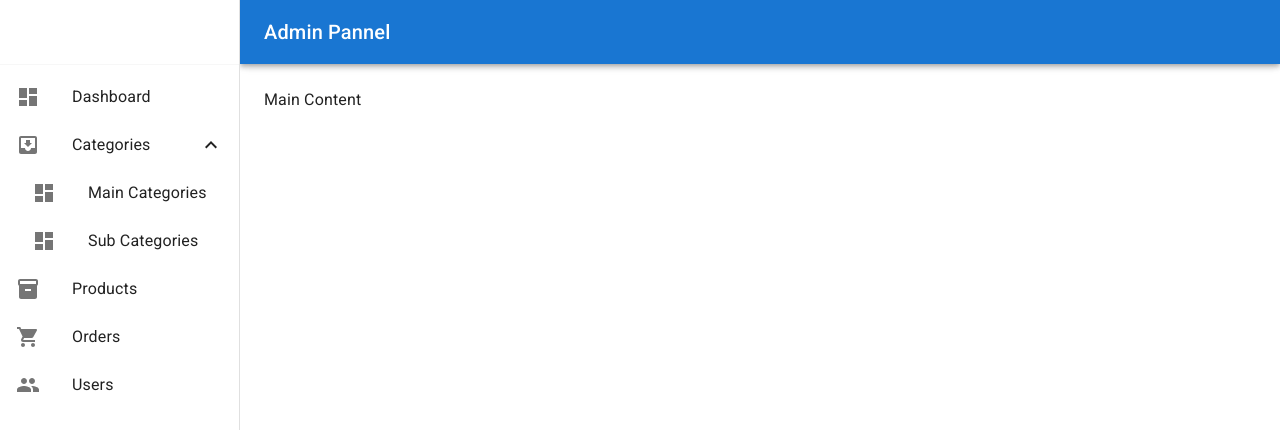
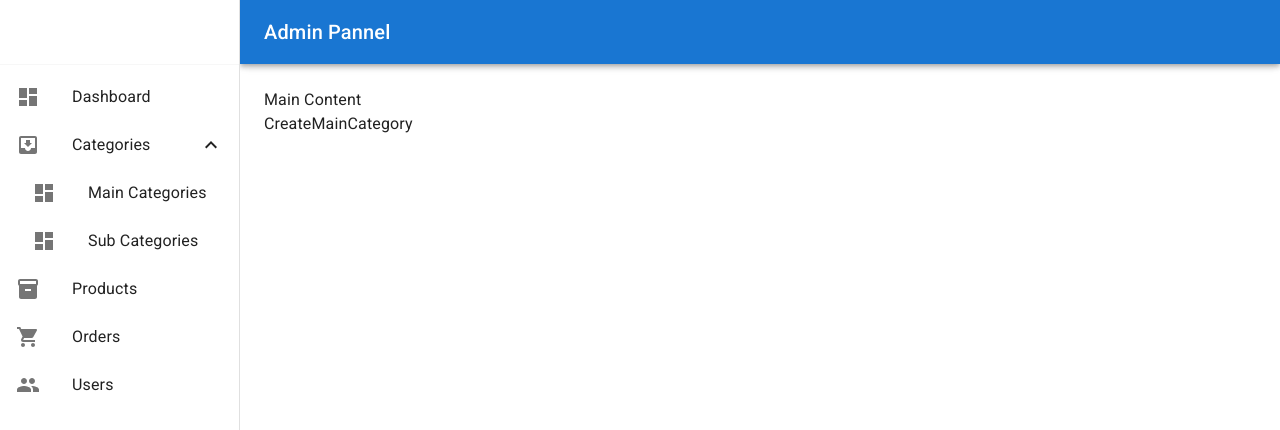
Before and after one commit to SumitDongare/project-01_admin-portal, a React (Create React App) app: page /pages/categories/main-categories/create in a window 1280 px wide. Shown: the top 430 px of the page. Built offline with nearby package versions, Linux system fonts and the light colour scheme.

Commit message:
creating and adding route for sub files of main-categories and sub-categories

```diff
--- a/src/pages/PagesComponent.js
+++ b/src/pages/PagesComponent.js
@@ -29,6 +29,7 @@ import ExpandLess from "@mui/icons-material/ExpandLess";
 import ExpandMore from "@mui/icons-material/ExpandMore";
 import Collapse from "@mui/material/Collapse";
 import StarBorder from "@mui/icons-material/StarBorder";
+import CategoriesComponent from "./categories/CategoriesComponent";
 const drawerWidth = 240;
 
 export default function PagesComponent() {
@@ -167,8 +168,8 @@ export default function PagesComponent() {
               element={<div>Dashboard component</div>}
             ></Route>
             <Route
-              path="categories"
-              element={<div>Categories component</div>}
+              path="categories/*"
+              element={<CategoriesComponent></CategoriesComponent>}
             ></Route>
             <Route
               path="products"
--- /dev/null
+++ b/src/pages/categories/CategoriesComponent.js
@@ -0,0 +1,20 @@
+import React from "react";
+import { Navigate, Route, Routes } from "react-router-dom";
+import MainCategoriesList from "./main-categories/MainCategoriesList";
+import SubCategoriesList from "./sub-categories/SubCategoriesList";
+import CreateMainCategory from "./main-categories/CreateMainCategory";
+import CreateSubCategory from "./sub-categories/CreateSubCategory";
+
+
+export default function CategoriesComponent() {
+  return (
+    <Routes>
+      <Route path="/" element={<Navigate to="main-categories" replace={true} />}></Route>
+      <Route path="main-categories" element={<MainCategoriesList></MainCategoriesList>}></Route>
+      <Route path="main-categories/create" element={<CreateMainCategory></CreateMainCategory>}></Route>
+      <Route path="sub-categories" element={<SubCategoriesList></SubCategoriesList>}></Route>
+      <Route path="sub-categories/create" element={<CreateSubCategory></CreateSubCategory>}></Route>
+
+    </Routes>
+  );
+}
--- /dev/null
+++ b/src/pages/categories/main-categories/CreateMainCategory.js
@@ -0,0 +1,10 @@
+import React from 'react'
+
+export default function CreateMainCategory() {
+  return (
+    <div>
+        CreateMainCategory
+
+    </div>
+  )
+}
--- /dev/null
+++ b/src/pages/categories/main-categories/MainCategoriesList.js
@@ -0,0 +1,10 @@
+import React from 'react'
+
+export default function MainCategoriesList() {
+  return (
+    <div>
+        Main Categories List
+
+    </div>
+  )
+}
--- /dev/null
+++ b/src/pages/categories/sub-categories/CreateSubCategory.js
@@ -0,0 +1,9 @@
+import React from 'react'
+
+export default function CreateSubCategory() {
+  return (
+    <div>
+       CreateSubCategory
+    </div>
+  )
+}
--- /dev/null
+++ b/src/pages/categories/sub-categories/SubCategoriesList.js
@@ -0,0 +1,9 @@
+import React from 'react'
+
+export default function SubCategoriesList() {
+  return (
+    <div>
+       Sub Categories List
+    </div>
+  )
+}
```
